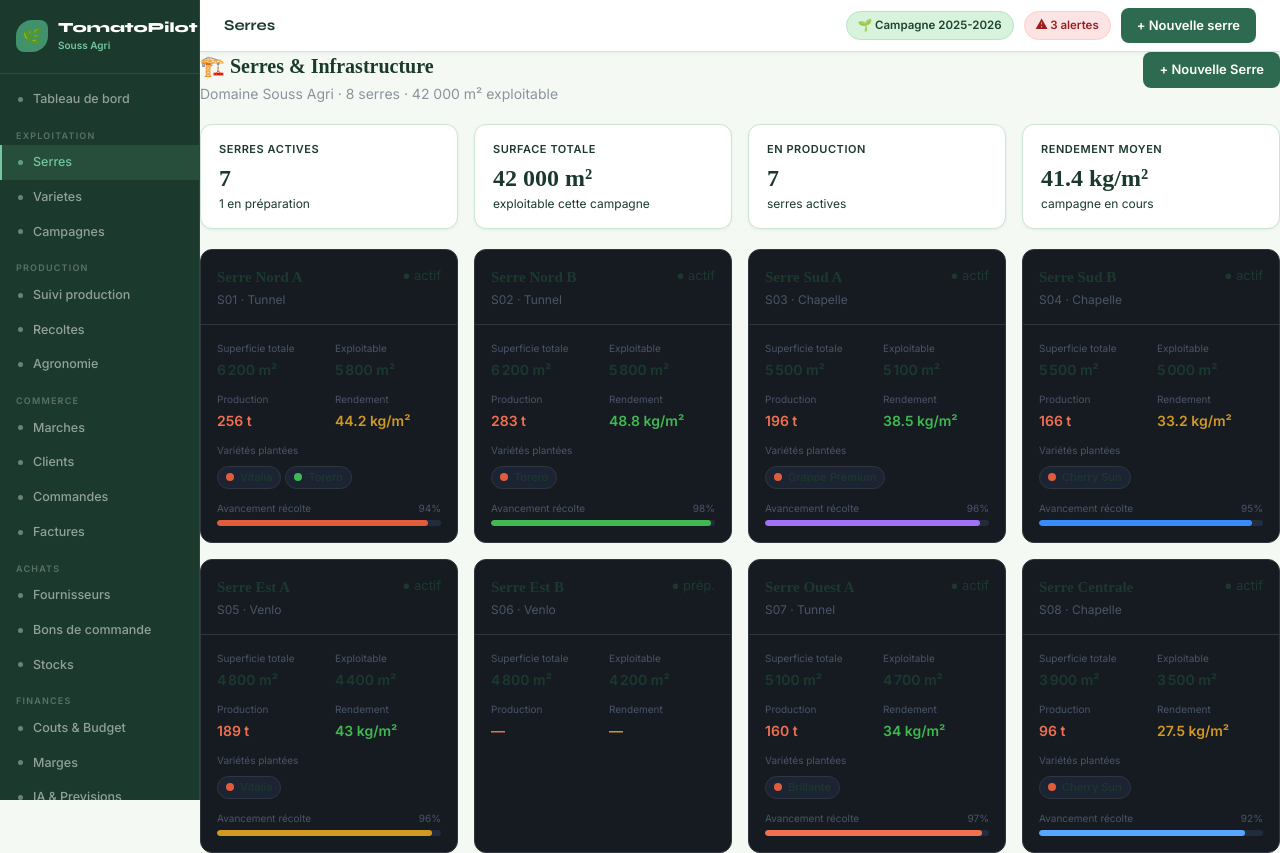
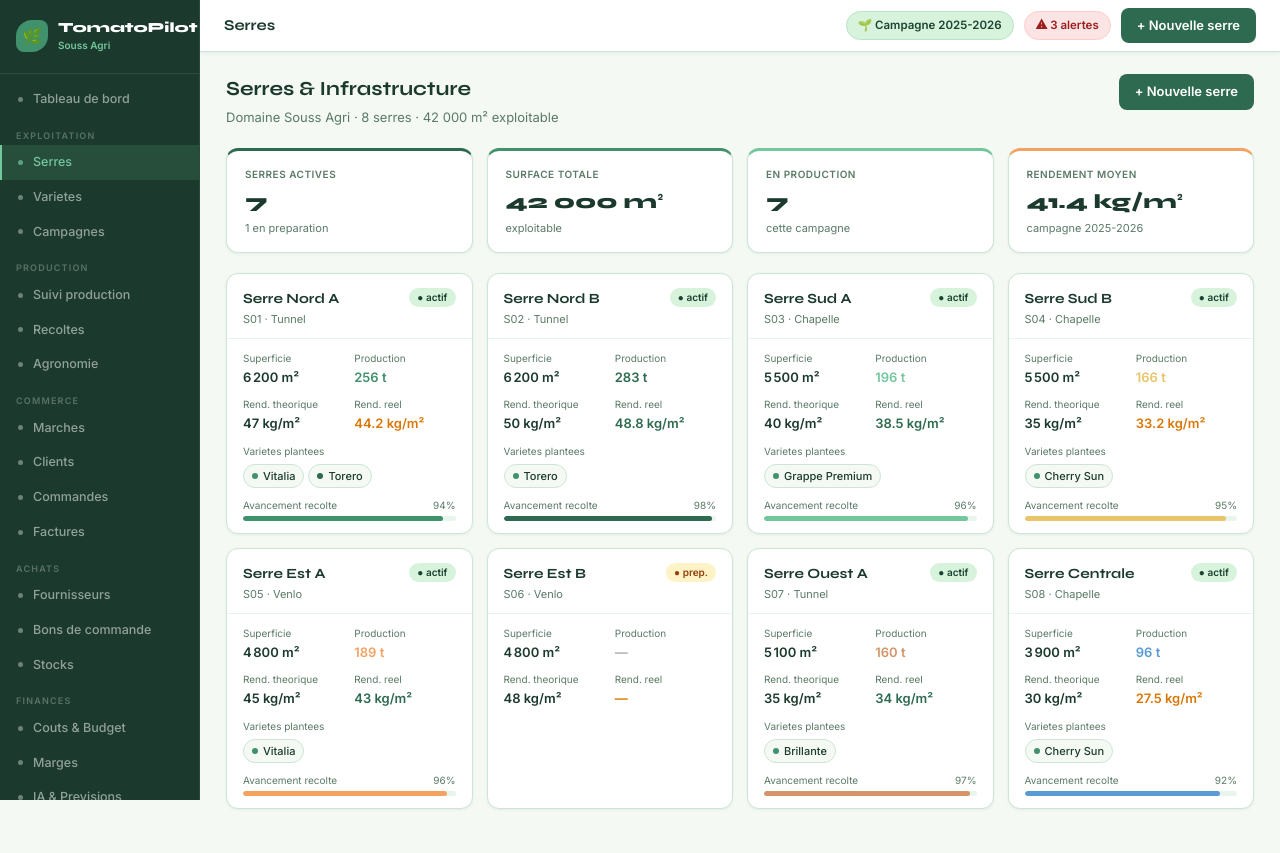
Before and after one commit to obenhalima/AgriApp, a Next.js app: page /serres in a window 1280 px wide. Built offline with nearby package versions, Linux system fonts and the light colour scheme.

Commit message:
design: theme clair + modales fonctionnelles - app/serres/page.tsx

```diff
--- a/app/serres/page.tsx
+++ b/app/serres/page.tsx
@@ -1,95 +1,153 @@
 'use client'
-import { KpiCard } from '@/components/dashboard/KpiCard'
+import { useState } from 'react'
 
 const SERRES = [
-  { code:'S01', nom:'Serre Nord A', superficie:6200, exploitable:5800, statut:'active', type:'Tunnel', varietes:['Vitalia','Torero'], rendement_th:47, rendement_reel:44.2, production:256, couleur:'#e05c3b' },
-  { code:'S02', nom:'Serre Nord B', superficie:6200, exploitable:5800, statut:'active', type:'Tunnel', varietes:['Torero'], rendement_th:50, rendement_reel:48.8, production:283, couleur:'#3fb950' },
-  { code:'S03', nom:'Serre Sud A', superficie:5500, exploitable:5100, statut:'active', type:'Chapelle', varietes:['Grappe Premium'], rendement_th:40, rendement_reel:38.5, production:196, couleur:'#a371f7' },
-  { code:'S04', nom:'Serre Sud B', superficie:5500, exploitable:5000, statut:'active', type:'Chapelle', varietes:['Cherry Sun'], rendement_th:35, rendement_reel:33.2, production:166, couleur:'#388bfd' },
-  { code:'S05', nom:'Serre Est A', superficie:4800, exploitable:4400, statut:'active', type:'Venlo', varietes:['Vitalia'], rendement_th:45, rendement_reel:43.0, production:189, couleur:'#d29922' },
-  { code:'S06', nom:'Serre Est B', superficie:4800, exploitable:4200, statut:'en_preparation', type:'Venlo', varietes:[], rendement_th:48, rendement_reel:0, production:0, couleur:'#4a5568' },
-  { code:'S07', nom:'Serre Ouest A', superficie:5100, exploitable:4700, statut:'active', type:'Tunnel', varietes:['Brillante'], rendement_th:35, rendement_reel:34.0, production:160, couleur:'#f07050' },
-  { code:'S08', nom:'Serre Centrale', superficie:3900, exploitable:3500, statut:'active', type:'Chapelle', varietes:['Cherry Sun'], rendement_th:30, rendement_reel:27.5, production:96, couleur:'#58a6ff' },
+  { code:'S01', nom:'Serre Nord A',    sup:6200, exp:5800, statut:'active',       type:'Tunnel',   vars:['Vitalia','Torero'],  rend_th:47, rend_reel:44.2, prod:256, color:'#40916c' },
+  { code:'S02', nom:'Serre Nord B',    sup:6200, exp:5800, statut:'active',       type:'Tunnel',   vars:['Torero'],            rend_th:50, rend_reel:48.8, prod:283, color:'#2d6a4f' },
+  { code:'S03', nom:'Serre Sud A',     sup:5500, exp:5100, statut:'active',       type:'Chapelle', vars:['Grappe Premium'],    rend_th:40, rend_reel:38.5, prod:196, color:'#74c69d' },
+  { code:'S04', nom:'Serre Sud B',     sup:5500, exp:5000, statut:'active',       type:'Chapelle', vars:['Cherry Sun'],        rend_th:35, rend_reel:33.2, prod:166, color:'#e9c46a' },
+  { code:'S05', nom:'Serre Est A',     sup:4800, exp:4400, statut:'active',       type:'Venlo',    vars:['Vitalia'],           rend_th:45, rend_reel:43.0, prod:189, color:'#f4a261' },
+  { code:'S06', nom:'Serre Est B',     sup:4800, exp:4200, statut:'preparation',  type:'Venlo',    vars:[],                   rend_th:48, rend_reel:0,    prod:0,   color:'#9dc4b0' },
+  { code:'S07', nom:'Serre Ouest A',   sup:5100, exp:4700, statut:'active',       type:'Tunnel',   vars:['Brillante'],        rend_th:35, rend_reel:34.0, prod:160, color:'#d4956a' },
+  { code:'S08', nom:'Serre Centrale',  sup:3900, exp:3500, statut:'active',       type:'Chapelle', vars:['Cherry Sun'],       rend_th:30, rend_reel:27.5, prod:96,  color:'#5b9bd5' },
 ]
+const COLORS = ['#40916c','#2d6a4f','#74c69d','#e9c46a','#f4a261']
 
-const COLORS = ['#e05c3b','#3fb950','#388bfd','#a371f7','#d29922']
+function Modal({ title, onClose, children }: { title:string; onClose:()=>void; children:React.ReactNode }) {
+  return (
+    <div className="modal-overlay" onClick={e=>{ if(e.target===e.currentTarget) onClose() }}>
+      <div className="modal-box" onClick={e=>e.stopPropagation()}>
+        <div className="modal-header">
+          <span className="modal-title">{title}</span>
+          <button className="modal-close" onClick={onClose}>✕</button>
+        </div>
+        <div className="modal-body">{children}</div>
+      </div>
+    </div>
+  )
+}
 
 export default function SerresPage() {
+  const [modal, setModal] = useState(false)
+  const [form, setForm] = useState({ code:'', nom:'', type:'Tunnel', statut:'active', superficie:'', exploitable:'', zone:'Nord', notes:'' })
+  const [done, setDone] = useState(false)
+  const set = (k:string,v:string) => setForm(f=>({...f,[k]:v}))
+  const save = () => { setDone(true); setTimeout(()=>{ setModal(false); setDone(false) }, 1400) }
+
   return (
-    <div>
-      <div className="flex items-start justify-between mb-5">
+    <div style={{ padding:'22px 26px', background:'#f4f9f4', minHeight:'100vh' }}>
+
+      {modal && (
+        <Modal title="Nouvelle serre" onClose={()=>setModal(false)}>
+          {done ? (
+            <div style={{ textAlign:'center', padding:'28px 0' }}>
+              <div style={{ fontSize:44, marginBottom:10 }}>✅</div>
+              <div style={{ fontSize:16, fontWeight:700, color:'#2d6a4f' }}>Serre creee avec succes !</div>
+            </div>
+          ) : (
+            <>
+              <div className="form-row">
+                <div className="form-group"><label className="form-label">Code</label><input className="form-input" placeholder="ex: S09" value={form.code} onChange={e=>set('code',e.target.value)} /></div>
+                <div className="form-group"><label className="form-label">Nom</label><input className="form-input" placeholder="ex: Serre Nord C" value={form.nom} onChange={e=>set('nom',e.target.value)} /></div>
+              </div>
+              <div className="form-row">
+                <div className="form-group"><label className="form-label">Type</label>
+                  <select className="form-input" value={form.type} onChange={e=>set('type',e.target.value)}>
+                    {['Tunnel','Chapelle','Venlo','Multispan','Autre'].map(t=><option key={t}>{t}</option>)}
+                  </select>
+                </div>
+                <div className="form-group"><label className="form-label">Statut</label>
+                  <select className="form-input" value={form.statut} onChange={e=>set('statut',e.target.value)}>
+                    <option value="active">Active</option>
+                    <option value="preparation">En preparation</option>
+                    <option value="hors_service">Hors service</option>
+                  </select>
+                </div>
+              </div>
+              <div className="form-row">
+                <div className="form-group"><label className="form-label">Superficie totale (m²)</label><input type="number" className="form-input" placeholder="ex: 5000" value={form.superficie} onChange={e=>set('superficie',e.target.value)} /></div>
+                <div className="form-group"><label className="form-label">Surface exploitable (m²)</label><input type="number" className="form-input" placeholder="ex: 4600" value={form.exploitable} onChange={e=>set('exploitable',e.target.value)} /></div>
+              </div>
+              <div className="form-group"><label className="form-label">Zone / Bloc</label>
+                <select className="form-input" value={form.zone} onChange={e=>set('zone',e.target.value)}>
+                  {['Nord','Sud','Est','Ouest','Centre'].map(z=><option key={z}>{z}</option>)}
+                </select>
+              </div>
+              <div className="form-group"><label className="form-label">Observations</label><textarea className="form-input" rows={2} placeholder="Notes techniques..." value={form.notes} onChange={e=>set('notes',e.target.value)} style={{ resize:'vertical' }} /></div>
+              <div className="modal-footer">
+                <button className="btn-ghost" onClick={()=>setModal(false)}>Annuler</button>
+                <button className="btn-primary" onClick={save} disabled={!form.code || !form.nom || !form.superficie}>Creer la serre</button>
+              </div>
+            </>
+          )}
+        </Modal>
+      )}
+
+      <div style={{ display:'flex', alignItems:'flex-start', justifyContent:'space-between', marginBottom:20 }}>
         <div>
-          <h2 className="font-display text-xl font-bold mb-1">🏗️ Serres & Infrastructure</h2>
-          <p className="text-sm text-[#8b949e]">Domaine Souss Agri · 8 serres · 42 000 m² exploitable</p>
+          <h2 style={{ fontFamily:'Syne,sans-serif', fontSize:20, fontWeight:700, color:'#1b3a2d', marginBottom:4 }}>Serres & Infrastructure</h2>
+          <p style={{ fontSize:13, color:'#5a7a66' }}>Domaine Souss Agri · 8 serres · 42 000 m² exploitable</p>
         </div>
-        <button className="btn-primary">+ Nouvelle Serre</button>
+        <button className="btn-primary" onClick={()=>setModal(true)}>+ Nouvelle serre</button>
       </div>
 
-      <div className="grid grid-cols-4 gap-4 mb-5">
-        <KpiCard label="Serres actives" value="7" sub="1 en préparation" color="green" />
-        <KpiCard label="Surface totale" value="42 000 m²" sub="exploitable cette campagne" color="blue" />
-        <KpiCard label="En production" value="7" sub="serres actives" color="tomato" />
-        <KpiCard label="Rendement moyen" value="41.4 kg/m²" sub="campagne en cours" color="amber" />
+      <div style={{ display:'grid', gridTemplateColumns:'repeat(4,1fr)', gap:14, marginBottom:20 }}>
+        {[
+          { label:'Serres actives', val:'7', sub:'1 en preparation', color:'#2d6a4f' },
+          { label:'Surface totale', val:'42 000 m²', sub:'exploitable', color:'#40916c' },
+          { label:'En production', val:'7', sub:'cette campagne', color:'#74c69d' },
+          { label:'Rendement moyen', val:'41.4 kg/m²', sub:'campagne 2025-2026', color:'#f4a261' },
+        ].map((k,i)=>(
+          <div key={i} className="kpi-card" style={{ borderTop:`3px solid ${k.color}` }}>
+            <div style={{ fontSize:10, fontWeight:600, color:'#5a7a66', textTransform:'uppercase', letterSpacing:'.5px', marginBottom:5 }}>{k.label}</div>
+            <div style={{ fontFamily:'Syne,sans-serif', fontSize:20, fontWeight:800, color:'#1b3a2d', marginBottom:3 }}>{k.val}</div>
+            <div style={{ fontSize:11, color:'#5a7a66' }}>{k.sub}</div>
+          </div>
+        ))}
       </div>
 
-      <div className="grid grid-cols-4 gap-4">
-        {SERRES.map(s => {
-          const pct = s.rendement_th > 0 ? Math.round((s.rendement_reel / s.rendement_th) * 100) : 0
+      <div style={{ display:'grid', gridTemplateColumns:'repeat(4,1fr)', gap:14 }}>
+        {SERRES.map(s=>{
+          const pct = s.rend_th>0 ? Math.round(s.rend_reel/s.rend_th*100) : 0
           return (
-            <div key={s.code} className="bg-[#161b22] border border-[#30363d] rounded-xl overflow-hidden hover:border-[#e05c3b] hover:-translate-y-0.5 transition-all cursor-pointer">
-              <div className="flex items-start justify-between p-4 border-b border-[#30363d]">
+            <div key={s.code} className="card" style={{ padding:0, overflow:'hidden', cursor:'pointer', transition:'transform .15s, box-shadow .15s' }}
+              onMouseEnter={e=>{(e.currentTarget as HTMLDivElement).style.transform='translateY(-2px)';(e.currentTarget as HTMLDivElement).style.boxShadow='0 6px 20px rgba(27,58,45,0.1)'}}
+              onMouseLeave={e=>{(e.currentTarget as HTMLDivElement).style.transform='';(e.currentTarget as HTMLDivElement).style.boxShadow=''}}>
+              <div style={{ padding:'14px 16px 10px', borderBottom:'1px solid #e8f5ec', display:'flex', alignItems:'flex-start', justifyContent:'space-between' }}>
                 <div>
-                  <div className="font-display text-[15px] font-bold mb-1">{s.nom}</div>
-                  <div className="text-xs text-[#4a5568]">{s.code} · {s.type}</div>
+                  <div style={{ fontFamily:'Syne,sans-serif', fontSize:14, fontWeight:700, color:'#1b3a2d', marginBottom:2 }}>{s.nom}</div>
+                  <div style={{ fontSize:11, color:'#5a7a66' }}>{s.code} · {s.type}</div>
                 </div>
-                <span className={s.statut === 'active' ? 'status-active' : 'status-pending'}>
-                  {s.statut === 'active' ? '● actif' : '● prép.'}
+                <span className={s.statut==='active' ? 'tag-green' : 'tag-amber'}>
+                  {s.statut==='active' ? '● actif' : '● prep.'}
                 </span>
               </div>
-              <div className="p-4">
-                <div className="grid grid-cols-2 gap-3 mb-3">
-                  <div>
-                    <div className="text-[10px] text-[#4a5568] mb-1">Superficie totale</div>
-                    <div className="text-sm font-semibold">{s.superficie.toLocaleString('fr')} m²</div>
-                  </div>
-                  <div>
-                    <div className="text-[10px] text-[#4a5568] mb-1">Exploitable</div>
-                    <div className="text-sm font-semibold">{s.exploitable.toLocaleString('fr')} m²</div>
-                  </div>
-                  <div>
-                    <div className="text-[10px] text-[#4a5568] mb-1">Production</div>
-                    <div className="text-sm font-semibold" style={{ color: '#f07050' }}>
-                      {s.production > 0 ? `${s.production} t` : '—'}
-                    </div>
-                  </div>
-                  <div>
-                    <div className="text-[10px] text-[#4a5568] mb-1">Rendement</div>
-                    <div className="text-sm font-semibold" style={{ color: s.rendement_reel >= s.rendement_th * 0.95 ? '#3fb950' : '#d29922' }}>
-                      {s.rendement_reel > 0 ? `${s.rendement_reel} kg/m²` : '—'}
-                    </div>
-                  </div>
+              <div style={{ padding:'12px 16px' }}>
+                <div style={{ display:'grid', gridTemplateColumns:'1fr 1fr', gap:10, marginBottom:10 }}>
+                  <div><div style={{ fontSize:10, color:'#5a7a66', marginBottom:2 }}>Superficie</div><div style={{ fontSize:13, fontWeight:600, color:'#1b3a2d' }}>{s.sup.toLocaleString('fr')} m²</div></div>
+                  <div><div style={{ fontSize:10, color:'#5a7a66', marginBottom:2 }}>Production</div><div style={{ fontSize:13, fontWeight:600, color: s.prod>0 ? s.color : '#aaa' }}>{s.prod>0 ? `${s.prod} t` : '—'}</div></div>
+                  <div><div style={{ fontSize:10, color:'#5a7a66', marginBottom:2 }}>Rend. theorique</div><div style={{ fontSize:13, fontWeight:600, color:'#1b3a2d' }}>{s.rend_th>0 ? `${s.rend_th} kg/m²` : '—'}</div></div>
+                  <div><div style={{ fontSize:10, color:'#5a7a66', marginBottom:2 }}>Rend. reel</div><div style={{ fontSize:13, fontWeight:600, color: s.rend_reel>=s.rend_th*0.95 ? '#2d6a4f' : '#d97706' }}>{s.rend_reel>0 ? `${s.rend_reel} kg/m²` : '—'}</div></div>
                 </div>
-                {s.varietes.length > 0 && (
-                  <div className="mb-3">
-                    <div className="text-[10px] text-[#4a5568] mb-2">Variétés plantées</div>
-                    <div className="flex flex-wrap gap-1">
-                      {s.varietes.map((v, i) => (
-                        <span key={v} className="inline-flex items-center gap-1.5 px-2 py-0.5 rounded-full text-[11px] font-medium bg-[#1c2333] border border-[#30363d]">
-                          <span className="w-2 h-2 rounded-full" style={{ background: COLORS[i % 5] }} />
-                          {v}
+                {s.vars.length>0 && (
+                  <div style={{ marginBottom:10 }}>
+                    <div style={{ fontSize:10, color:'#5a7a66', marginBottom:5 }}>Varietes plantees</div>
+                    <div style={{ display:'flex', flexWrap:'wrap', gap:4 }}>
+                      {s.vars.map((v,i)=>(
+                        <span key={v} style={{ display:'inline-flex', alignItems:'center', gap:5, padding:'3px 8px', borderRadius:20, fontSize:11, fontWeight:500, background:'#f4f9f4', border:'1px solid #cce5d4', color:'#1b3a2d' }}>
+                          <span style={{ width:6, height:6, borderRadius:'50%', background:COLORS[i%5], display:'inline-block' }} />{v}
                         </span>
                       ))}
                     </div>
                   </div>
                 )}
-                {s.statut === 'active' && s.rendement_reel > 0 && (
+                {s.statut==='active' && s.rend_reel>0 && (
                   <div>
-                    <div className="flex justify-between text-[10px] text-[#4a5568] mb-1">
-                      <span>Avancement récolte</span>
-                      <span>{pct}%</span>
+                    <div style={{ display:'flex', justifyContent:'space-between', fontSize:10, color:'#5a7a66', marginBottom:3 }}>
+                      <span>Avancement recolte</span><span>{pct}%</span>
                     </div>
-                    <div className="h-1.5 bg-[#232c3d] rounded-full overflow-hidden">
-                      <div className="h-full rounded-full" style={{ width: `${pct}%`, background: s.couleur }} />
+                    <div style={{ height:5, background:'#e8f5ec', borderRadius:3, overflow:'hidden' }}>
+                      <div style={{ height:'100%', width:`${pct}%`, background:s.color, borderRadius:3 }} />
                     </div>
                   </div>
                 )}
```
